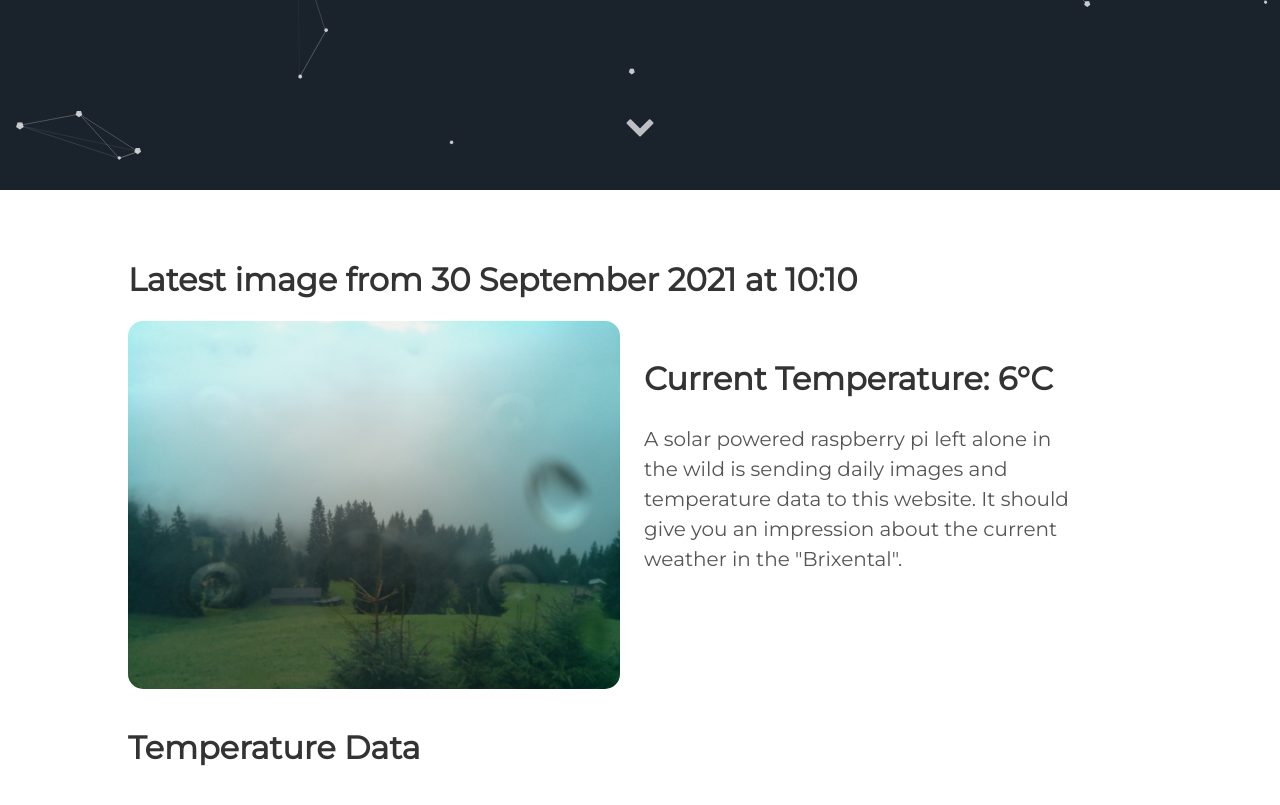
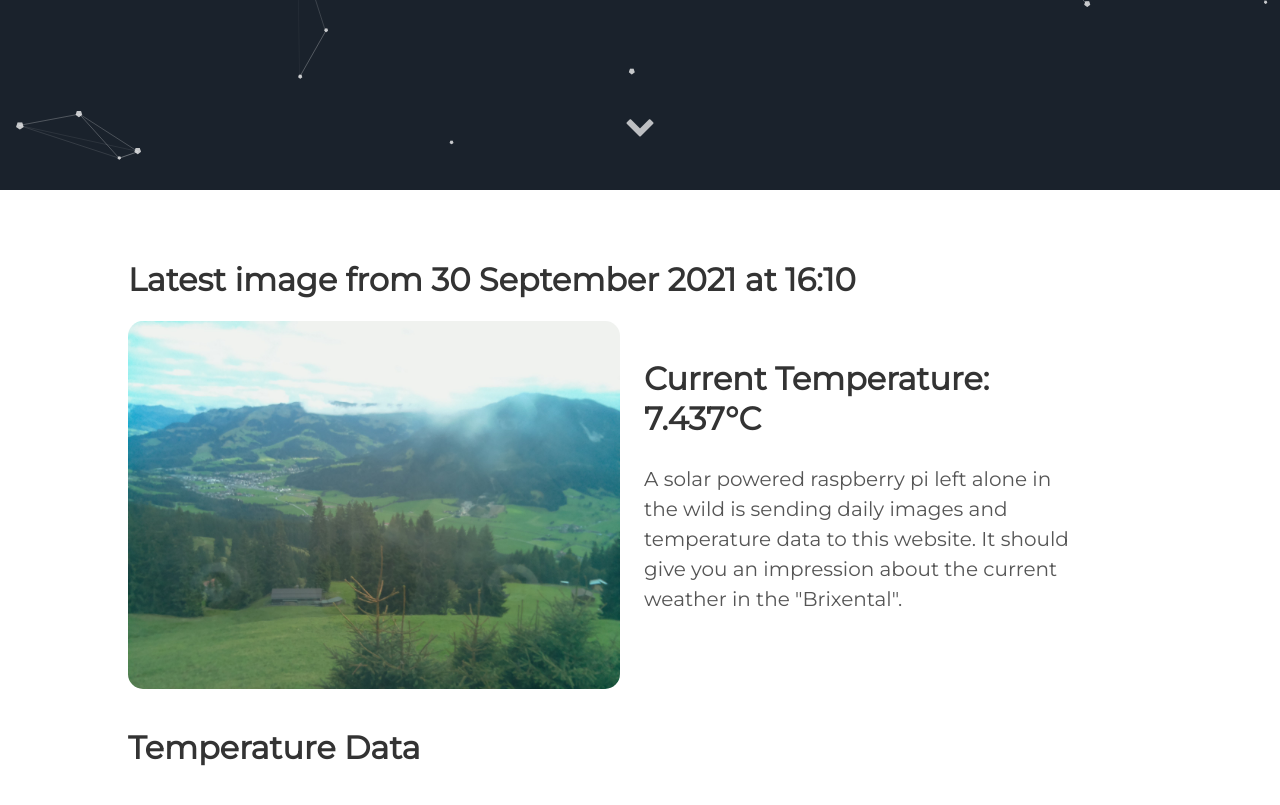
Before and after one commit to vektorious/vektorious.github.io, a Jekyll site: the page built from resources/huette.md, in a window 1280 px wide and 900 px high, scrolled down 710 px. Shown: the top 805 px of the window. Built offline with Jekyll 4.4.1, drawn with Linux system fonts in a browser that asks for light colours.

Commit message:
I'm a bot beep boop

```diff
--- a/resources/huette.md
+++ b/resources/huette.md
@@ -6,13 +6,13 @@ image: '/assets/img/'
 description: 'Live image from the Austrian alps'
 twitter_text: ' '
 ---
-## Latest image from 30 September 2021 at 10:10
+## Latest image from 30 September 2021 at 16:10
 <div class="huette">
   <div class="huette-image">
     <img src="{{ "/assets/img/huette.jpg" | prepend: site.baseurl }}">
   </div>
   <div class="huette-text">
-        <h2>Current Temperature: 6°C</h2>
+        <h2>Current Temperature: 7.437°C</h2>
         <p>A solar powered raspberry pi left alone in the wild is sending daily images and temperature data to this website. It should give you an impression about the current weather in the "Brixental".</p>
 
   </div>
```
Also changed, not shown: rpi-script/2021-09-30_160924.txt (renamed from rpi-script/2021-09-30_100925.txt, +5 -5 lines), rpi-script/huette.md (+2 -2 lines), assets/img/huette.jpg, assets/img/temp_plot.png, rpi-script/temp_plot.png, 1 other file.
